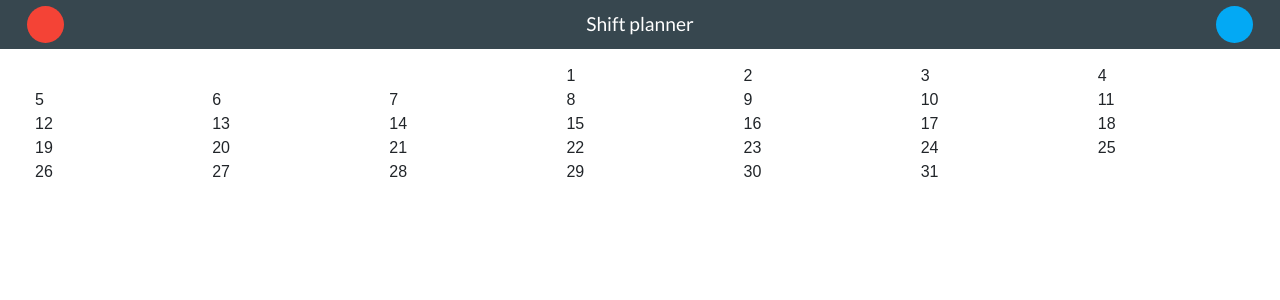
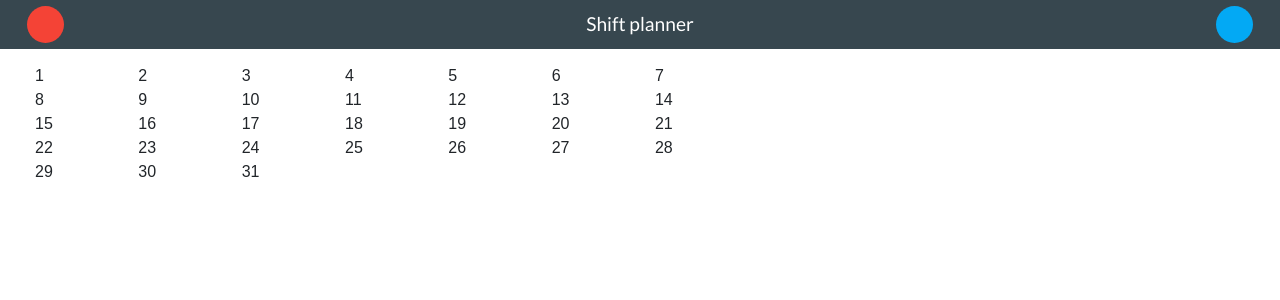
Before and after one commit to alexdunne/shift-planner-app, a React (Create React App) app: page / in a window 1280 px wide. Shown: the top 300 px of the page. Built offline with nearby package versions, Linux system fonts and the light colour scheme.

Commit message:
getWeeks start date is now created by -1 the provided month due to JS's 0 based month index

```diff
--- a/src/components/Planner/index.js
+++ b/src/components/Planner/index.js
@@ -15,24 +15,21 @@ import { Container, Row, Col } from "../Grid";
 import "./index.css";
 
 /**
- * Given a month and a year, this function builds up a 2D array of each
+ * Given a date, this function builds up a 2D array of each
  * week in the month and each day in the week. Where weeks do not have 7 days
  * which all belong to the same month (e.g. 1st is a Wednesday) null is used
  * as a placeholder
  */
-const getWeeks = memoizeOne((month, year) => {
+const getWeeks = memoizeOne(startDate => {
   const weeks = [];
-
-  const startDate = new Date(year, month, 1);
-  const days = eachDay(startDate, endOfMonth(startDate));
-
   let week = [];
 
-  // We may need to pad the start of the first week if it is not a monday
-  const firstDayOfTheWeek = startOfWeek(days[0]);
+  const days = eachDay(startDate, endOfMonth(startDate));
+  const firstDayOfTheMonth = days[0];
+
   const firstWeekPlaceholderCount = differenceInDays(
-    days[0],
-    firstDayOfTheWeek
+    firstDayOfTheMonth,
+    startOfWeek(firstDayOfTheMonth)
   );
 
   if (firstWeekPlaceholderCount > 0) {
@@ -61,7 +58,12 @@ const getWeeks = memoizeOne((month, year) => {
 });
 
 const Planner = ({ month, year }) => {
-  const weeks = getWeeks(month, year);
+  if (!month || !year) {
+    console.warn("Props month and year are both required");
+    return null;
+  }
+
+  const weeks = getWeeks(new Date(year, month - 1, 1));
 
   return (
     <section className="planner">
@@ -69,7 +71,9 @@ const Planner = ({ month, year }) => {
         {weeks.map((week, index) => (
           <Row key={index}>
             {week.map((day, index) => (
-              <Col key={index}>{day ? format(day, "D") : <div />}</Col>
+              <Col key={index} span={1}>
+                {day ? format(day, "D") : <div />}
+              </Col>
             ))}
           </Row>
         ))}
```
